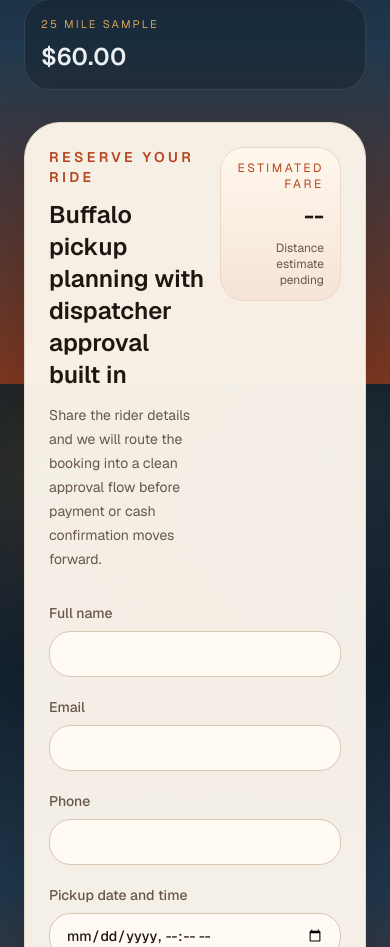
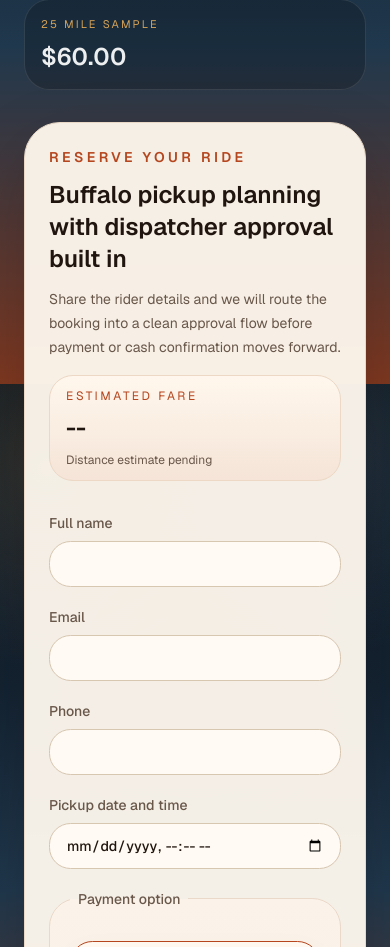
Before and after one commit to Nahome123/buffy-airport-taxi, a Next.js app: page / in a window 390 px wide. Shown: the part 1304-2251 px from the top of the page. Built offline with nearby package versions, Linux system fonts and the light colour scheme; no server answers.

Commit message:
Improve mobile booking header layout

```diff
--- a/components/booking-form.tsx
+++ b/components/booking-form.tsx
@@ -435,7 +435,7 @@ export function BookingForm() {
 
   return (
     <section className="panel h-full rounded-[2.25rem] border border-[#e8d8c5] p-6 sm:p-8">
-      <div className="flex items-start justify-between gap-4">
+      <div className="flex flex-col gap-4 sm:flex-row sm:items-start sm:justify-between">
         <div>
           <p className="text-sm font-semibold uppercase tracking-[0.24em] text-[var(--color-accent)]">
             Reserve Your Ride
@@ -443,12 +443,12 @@ export function BookingForm() {
           <h2 className="mt-3 text-2xl font-semibold text-[var(--color-copy)]">
             Buffalo pickup planning with dispatcher approval built in
           </h2>
-          <p className="mt-3 max-w-lg text-sm leading-6 text-[var(--color-copy-muted)]">
+          <p className="mt-3 text-sm leading-6 text-[var(--color-copy-muted)] sm:max-w-lg">
             Share the rider details and we will route the booking into a clean
             approval flow before payment or cash confirmation moves forward.
           </p>
         </div>
-        <div className="rounded-[1.5rem] border border-[#ecd8c5] bg-[linear-gradient(180deg,#fff7ed,#f5e4d7)] px-4 py-3 text-right">
+        <div className="rounded-[1.5rem] border border-[#ecd8c5] bg-[linear-gradient(180deg,#fff7ed,#f5e4d7)] px-4 py-3 text-left sm:text-right">
           <p className="text-xs uppercase tracking-[0.22em] text-[var(--color-accent)]">
             Estimated Fare
           </p>
```
